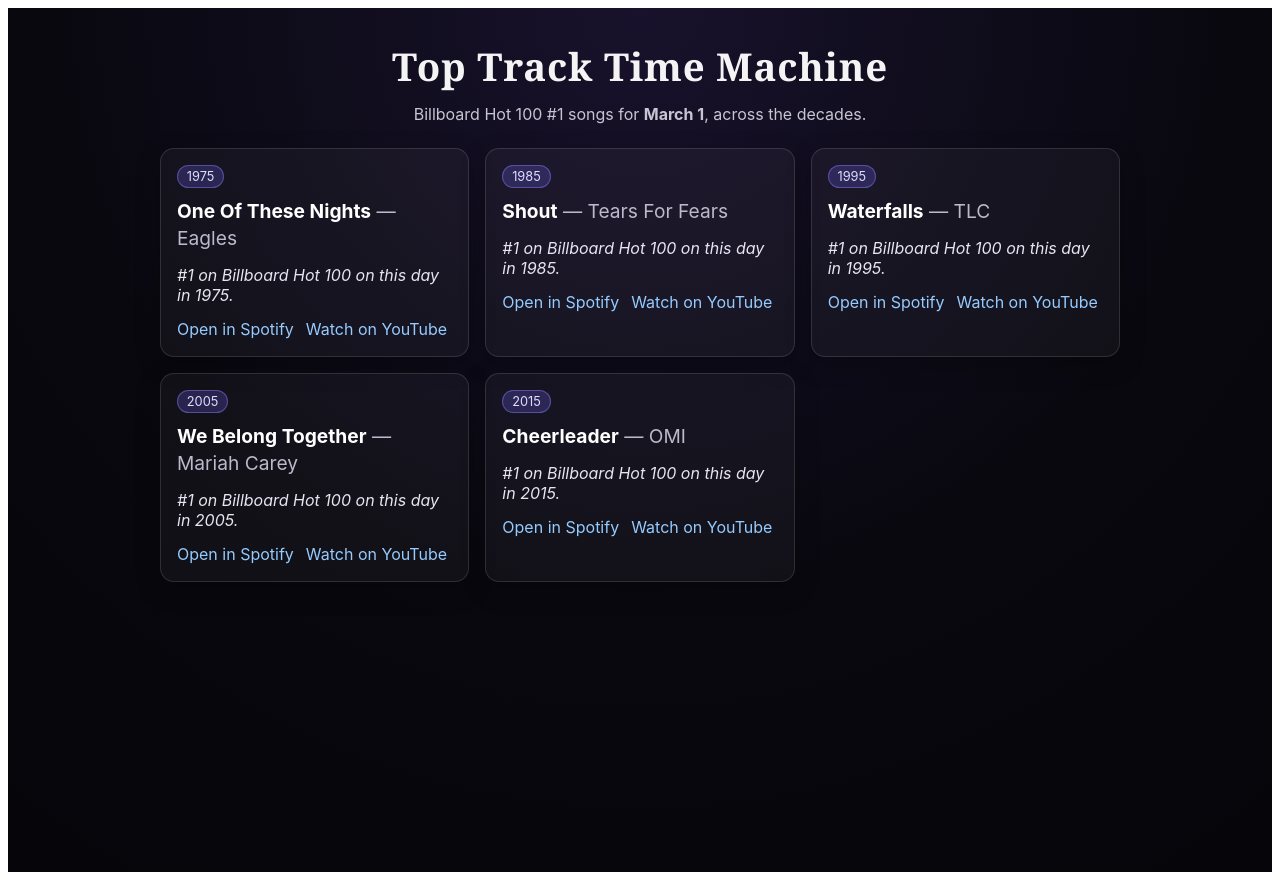
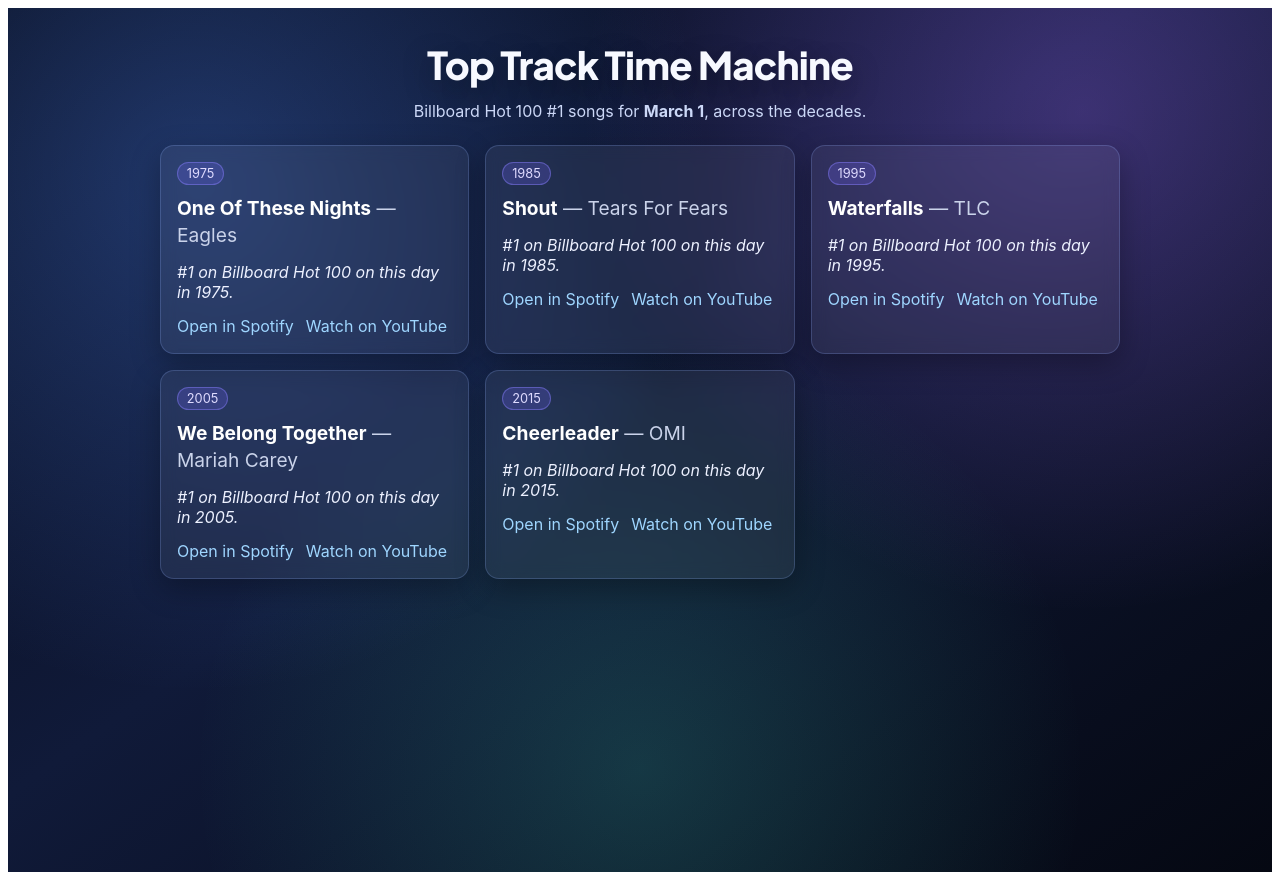
Before and after one commit to geneparmesean/t4-site, a Next.js app: page / in a window 1280 px wide. Built offline with nearby package versions, Linux system fonts and the light colour scheme.

Commit message:
Refresh homepage with modern background and title typography

```diff
--- a/styles/Home.module.css
+++ b/styles/Home.module.css
@@ -1,9 +1,16 @@
+@import url('https://fonts.googleapis.com/css2?family=Plus+Jakarta+Sans:wght@500;700;800&display=swap');
+
 .container {
   min-height: 100vh;
   padding: 2rem;
-  background: radial-gradient(circle at top, #18122c 0%, #09080f 55%, #05050a 100%);
-  color: #f4f4f4;
-  font-family: Inter, -apple-system, BlinkMacSystemFont, "Segoe UI", sans-serif;
+  background:
+    radial-gradient(circle at 15% 20%, rgba(80, 138, 255, 0.32) 0%, rgba(80, 138, 255, 0) 40%),
+    radial-gradient(circle at 85% 12%, rgba(164, 106, 255, 0.3) 0%, rgba(164, 106, 255, 0) 38%),
+    radial-gradient(circle at 50% 88%, rgba(68, 228, 196, 0.18) 0%, rgba(68, 228, 196, 0) 45%),
+    linear-gradient(145deg, #070b1a 0%, #101a39 45%, #050812 100%);
+  background-attachment: fixed;
+  color: #f4f7ff;
+  font-family: Inter, -apple-system, BlinkMacSystemFont, 'Segoe UI', sans-serif;
 }
 
 .header {
@@ -14,14 +21,17 @@
 
 .logo {
   margin: 0;
-  font-family: Georgia, "Times New Roman", serif;
+  font-family: 'Plus Jakarta Sans', Inter, -apple-system, BlinkMacSystemFont, 'Segoe UI', sans-serif;
   font-size: clamp(2rem, 3vw, 3rem);
-  letter-spacing: 0.02em;
+  font-weight: 800;
+  letter-spacing: -0.02em;
+  color: #f7f9ff;
+  text-shadow: 0 10px 28px rgba(0, 0, 0, 0.35);
 }
 
 .subtitle {
   margin: 0.75rem 0 0;
-  color: #c7c5d2;
+  color: #ccd8f7;
 }
 
 .main {
@@ -36,11 +46,12 @@
 }
 
 .songCard {
-  background: rgba(255, 255, 255, 0.04);
-  border: 1px solid rgba(255, 255, 255, 0.12);
+  background: rgba(255, 255, 255, 0.06);
+  backdrop-filter: blur(8px);
+  border: 1px solid rgba(147, 178, 255, 0.22);
   border-radius: 14px;
   padding: 1rem;
-  box-shadow: 0 8px 24px rgba(0, 0, 0, 0.25);
+  box-shadow: 0 10px 30px rgba(0, 0, 0, 0.3);
 }
 
 .badge {
@@ -62,13 +73,13 @@
 }
 
 .artist {
-  color: #bcb9cc;
+  color: #cad3ea;
   font-weight: 400;
 }
 
 .fact {
   margin: 0.85rem 0;
-  color: #e7e5f1;
+  color: #edf1ff;
   font-style: italic;
 }
 
@@ -79,12 +90,12 @@
 }
 
 .links a {
-  color: #95cbff;
+  color: #9fd6ff;
   text-decoration: none;
   border-bottom: 1px solid transparent;
 }
 
 .links a:hover {
-  color: #b4dbff;
-  border-bottom-color: #b4dbff;
+  color: #c5e7ff;
+  border-bottom-color: #c5e7ff;
 }
```
